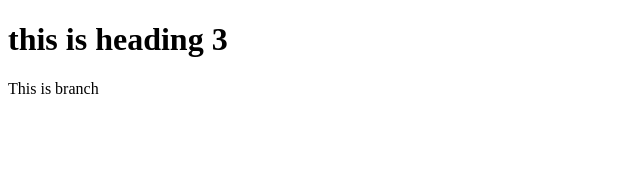
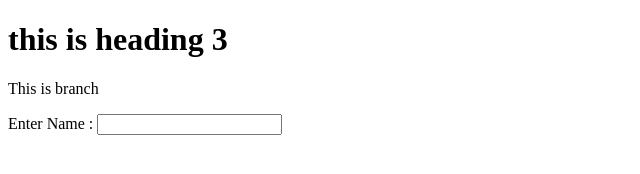
Before and after one commit to karthikkrishna611/UIClassDecember9-2015, a plain HTML site: page index.html in a window 1280 px wide. Shown: the whole page, without its empty margins (0-640 px from the left). Drawn offline with Linux system fonts and the light colour scheme.

Commit message:
added input

```diff
--- a/index.html
+++ b/index.html
@@ -6,5 +6,6 @@
 	<body>
 		<h1>this is heading 3</h1>
 		<p>This is branch</p>
+		Enter Name : <input>
 	</body>
 </html>
```
